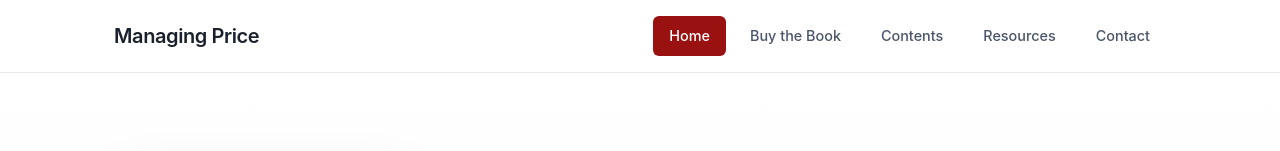
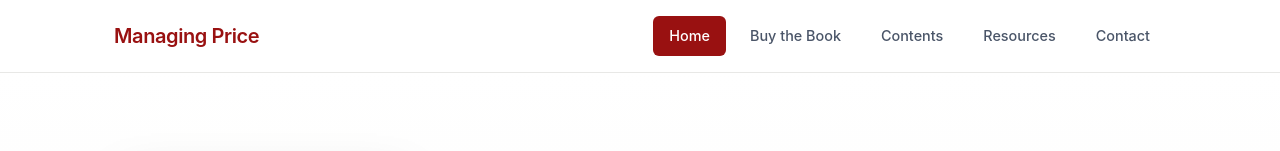
Before and after one commit to managingprice/managingprice.github.io, a plain HTML site: page index.html in a window 1280 px wide. Shown: the top 151 px of the page. Drawn offline with Linux system fonts and the light colour scheme.

Commit message:
Managing Price in red

```diff
--- a/styles.css
+++ b/styles.css
@@ -44,7 +44,7 @@ header {
 .logo {
   font-size: 1.25rem;
   font-weight: 600;
-  color: #1a202c;
+  color: #991111;
   text-decoration: none;
   letter-spacing: -0.02em;
 }
```
